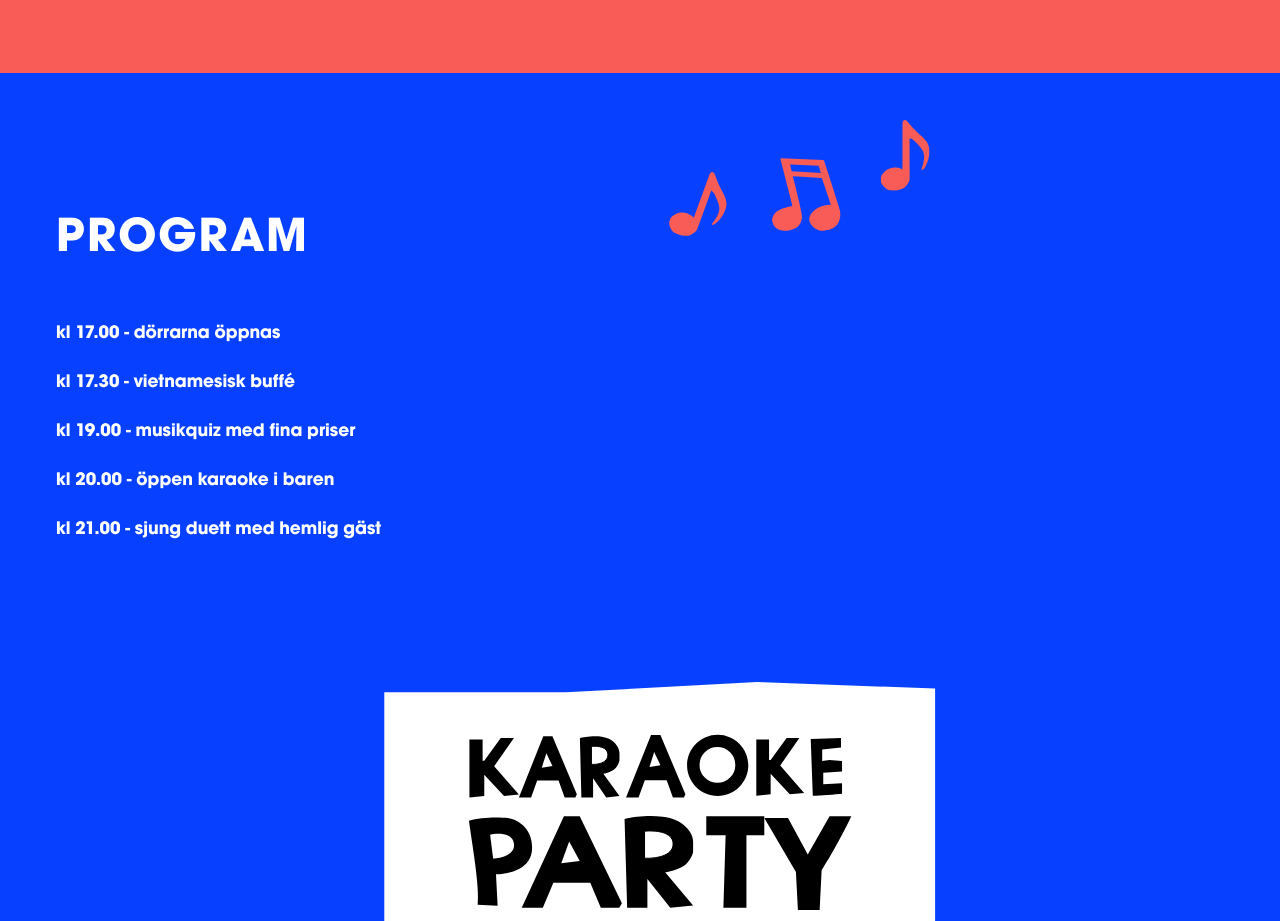
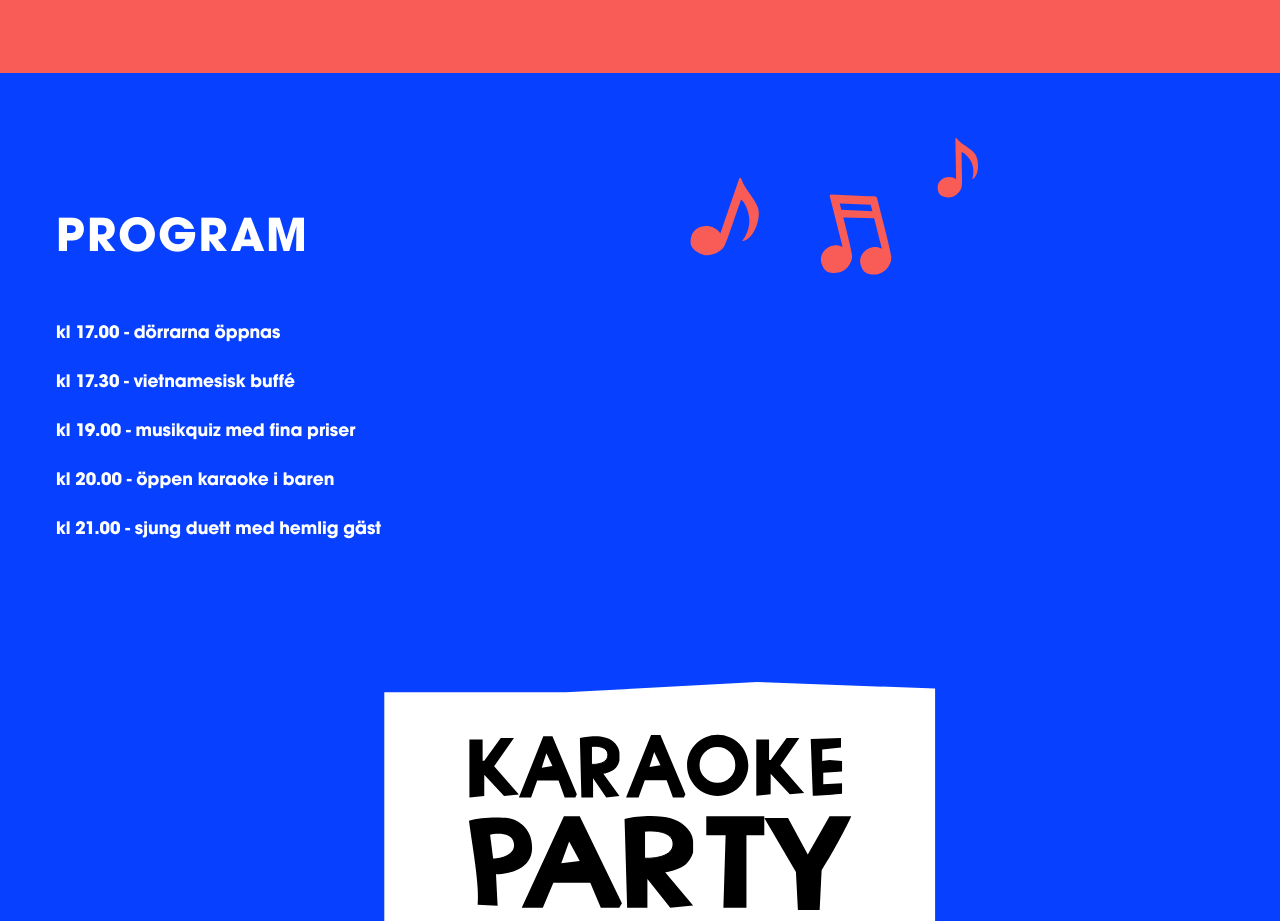
Before and after one commit to moasannacatharina/singsing, a website built with Parcel: page index.html in a window 1280 px wide. Shown: the part 2200-3121 px from the top of the page. Built offline with nearby package versions, Linux system fonts and the light colour scheme.

Commit message:
Edit music notes

```diff
--- a/assets/styles/keyframes.css
+++ b/assets/styles/keyframes.css
@@ -65,13 +65,13 @@
 
 @keyframes note-single-2 {
   0% {
-    transform: scale(0.7) rotate(20deg) translateY(-200px);
+    transform: rotate(20deg) translateY(-200px);
   }
   50% {
-    transform: scale(0.7) rotate(20deg) translateY(50px) translateX(40px);
+    transform: rotate(20deg) translateY(50px) translateX(40px);
   }
   100% {
-    transform: scale(0.7) rotate(20deg) translateY(0);
+    transform: rotate(20deg) translateY(0);
   }
 }
 
--- a/assets/styles/media-svg.css
+++ b/assets/styles/media-svg.css
@@ -159,45 +159,45 @@
   .notes {
     display: block;
     position: absolute;
-    width: 70px;
+    width: 120px;
   }
 
   .note-single {
-    top: 120px;
-    left: 55px;
+    top: 90px;
+    left: 40px;
     transform: rotate(15deg);
     animation: note 880ms infinite;
   }
 
   .note-double-1 {
-    left: 60px;
+    left: 50px;
     bottom: 120px;
     transform: rotate(10deg);
     animation: note-double-1 880ms infinite;
   }
   .note-double-2 {
-    top: 120px;
-    left: 44%;
+    top: 100px;
+    left: 42%;
     animation: note-double-2 770ms infinite;
   }
 
   .note-single-2 {
     top: 50px;
     left: 52%;
-    transform: scale(0.7) rotate(20deg);
+    transform: rotate(20deg);
     display: none;
   }
 
   .note-double-3 {
-    top: 50px;
-    left: 60%;
+    top: 65px;
+    left: 62%;
     transform: rotate(-10deg);
     display: none;
   }
 
   .note-single-3 {
     top: 0;
-    left: 68%;
+    left: 70%;
     transform: scale(0.7);
     display: none;
   }
--- a/index.html
+++ b/index.html
@@ -379,32 +379,32 @@
     </section>
     <section class="program">
       <img
-        src="assets/images/singelnot.svg"
+        src="assets/images/noter-02.svg"
         class="note-single notes"
         alt="music note"
       />
       <img
-        src="assets/images/dubbelnot.svg"
+        src="assets/images/noter-01.svg"
         class="note-double-1 notes"
         alt="music note"
       />
       <img
-        src="assets/images/dubbelnot.svg"
+        src="assets/images/noter-01.svg"
         class="note-double-2 notes"
         alt="music note"
       />
       <img
-        src="assets/images/dubbelnot.svg"
+        src="assets/images/noter-01.svg"
         class="note-double-3 notes"
         alt="music note"
       />
       <img
-        src="assets/images/singelnot.svg"
+        src="assets/images/noter-02.svg"
         class="note-single-2 notes"
         alt="music note"
       />
       <img
-        src="assets/images/singelnot.svg"
+        src="assets/images/noter-02.svg"
         class="note-single-3 notes"
         alt="music note"
       />
```
Also changed, not shown: assets/images/dubbelnot.svg (deleted), assets/images/noter-01.svg (added), assets/images/noter-02.svg (added), assets/images/singelnot.svg (deleted).
